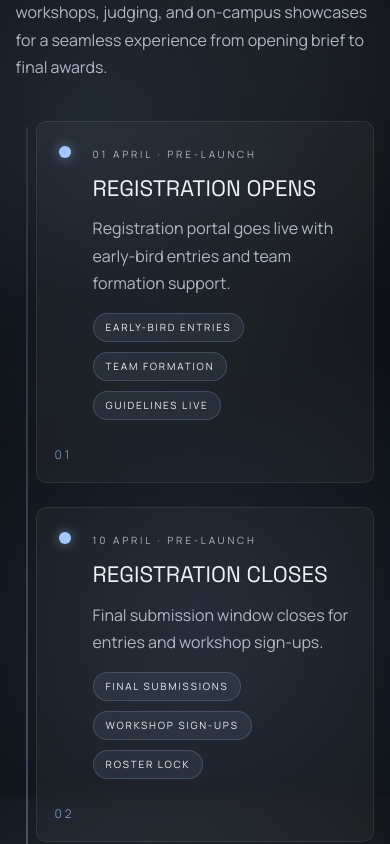
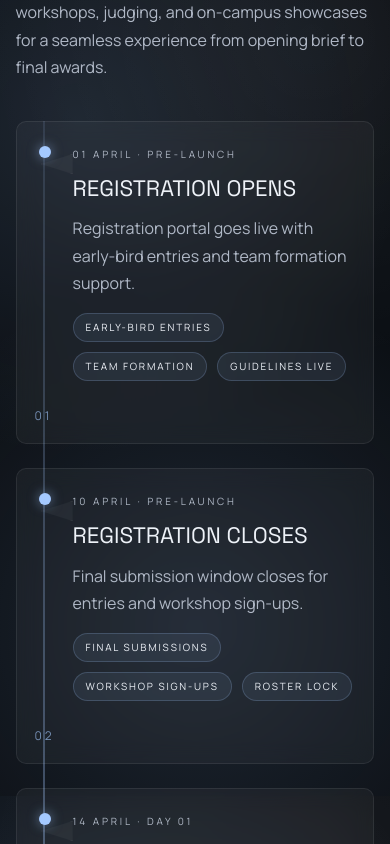
Before and after one commit to Ayushman-11/Technotsav-2k26, a React (Vite) app: page / in a window 390 px wide. Shown: the part 2580-3424 px from the top of the page. Built offline with nearby package versions, Linux system fonts and the light colour scheme.

Commit message:
feat: enhance timeline styling with responsive padding and new marker design

```diff
--- a/src/App.css
+++ b/src/App.css
@@ -877,21 +877,26 @@ main {
 
 
 .timeline {
+    --timeline-card-pad-inline: 22px;
+    --timeline-marker-col: 28px;
     position: relative;
     display: grid;
     gap: 24px;
-    padding-left: 28px;
+    padding-left: 0;
     margin-top: 0;
 }
 
 .timeline::before {
     content: '';
     position: absolute;
-    left: 10px;
-    top: 6px;
-    bottom: 6px;
+    left: calc(var(--timeline-card-pad-inline) + (var(--timeline-marker-col) / 2));
+    top: 0;
+    bottom: 0;
     width: 2px;
+    transform: translateX(-50%);
     background: linear-gradient(180deg, rgba(164, 201, 255, 0.12), rgba(164, 201, 255, 0.65));
+    z-index: 2;
+    pointer-events: none;
 }
 
 .timeline-card {
@@ -904,6 +909,7 @@ main {
     background: rgba(255, 255, 255, 0.04);
     border: 1px solid rgba(255, 255, 255, 0.08);
     backdrop-filter: blur(10px);
+    z-index: 1;
 }
 
 .timeline-marker {
@@ -919,6 +925,26 @@ main {
     background: var(--accent);
     box-shadow: 0 0 12px rgba(164, 201, 255, 0.55);
     margin-top: 6px;
+    position: relative;
+    z-index: 2;
+}
+
+.timeline-body {
+    position: relative;
+}
+
+.timeline-body::before {
+    content: '';
+    position: absolute;
+    left: -32px;
+    top: 18px;
+    width: 32px;
+    height: 20px;
+    background: rgba(255, 255, 255, 0.04);
+    border-left: 1px solid rgba(255, 255, 255, 0.08);
+    border-top: 1px solid rgba(255, 255, 255, 0.08);
+    border-bottom: 1px solid rgba(255, 255, 255, 0.08);
+    clip-path: polygon(100% 0, 0 50%, 100% 100%);
 }
 
 .timeline-body h3 {
@@ -2254,12 +2280,18 @@ main {
     }
 
     .timeline {
-        padding-left: 20px;
+        --timeline-card-pad-inline: 18px;
+        --timeline-marker-col: 20px;
+        padding-left: 0;
     }
 
     .timeline-card {
         grid-template-columns: 20px 1fr;
         padding: 18px;
+    }
+
+    .timeline-body::before {
+        top: 14px;
     }
 
     .timeline-index {
```
